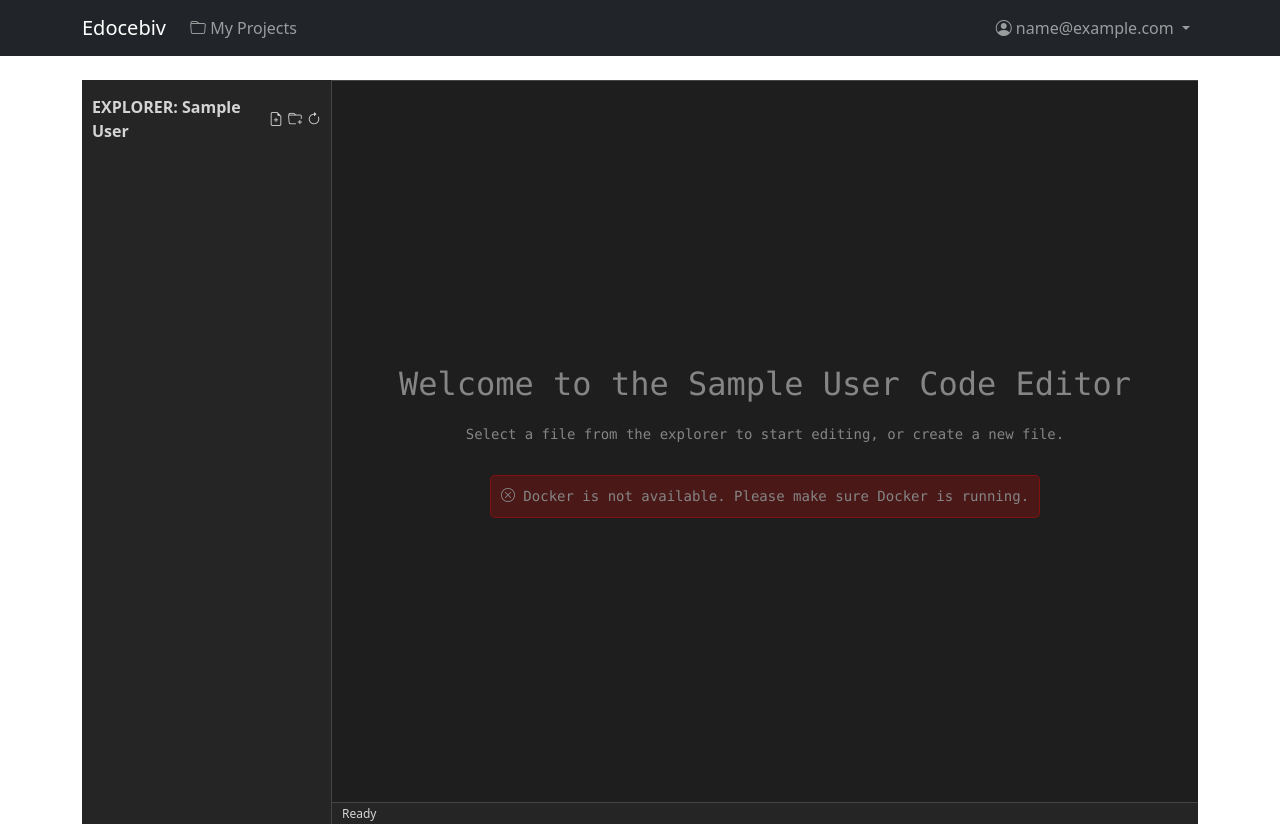
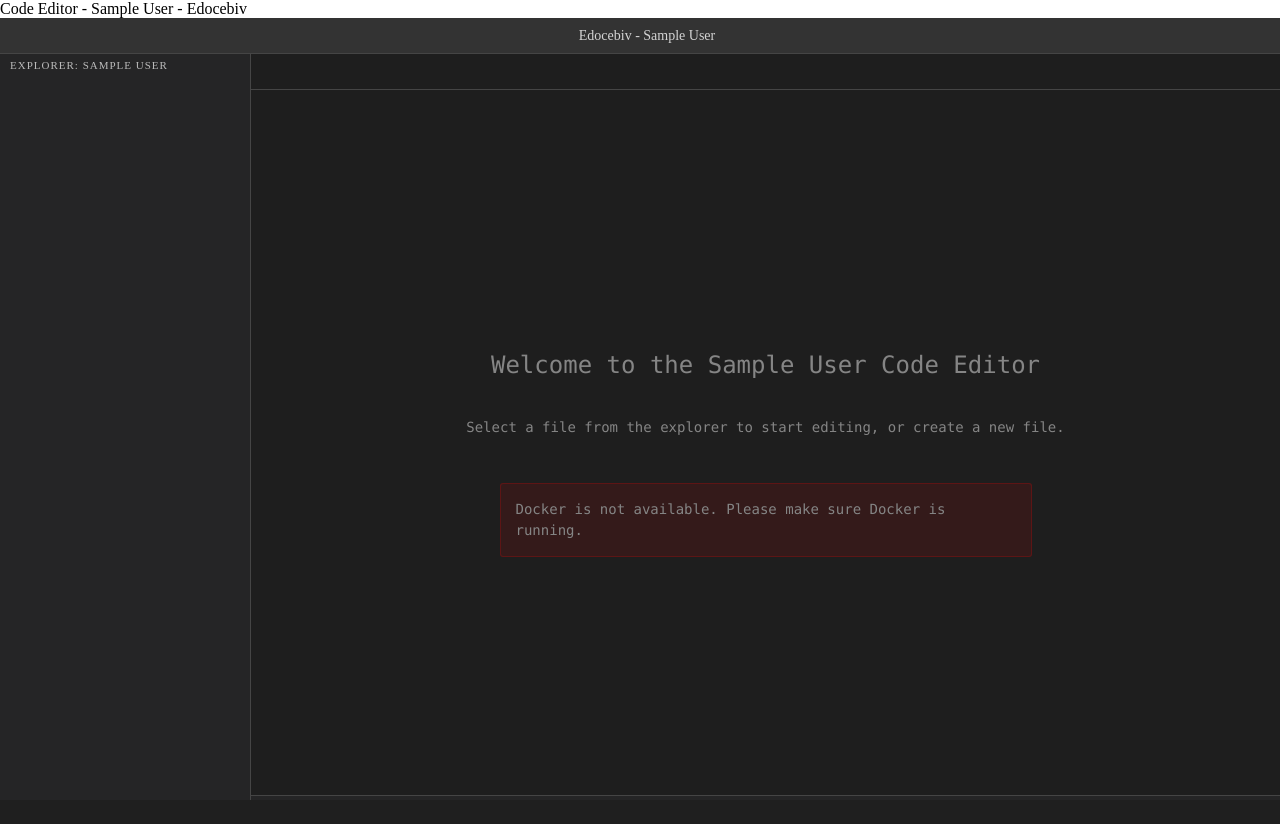
Before and after one commit to vibe-base/edocebiv, a Django app: page /users/projects/1/editor/ in a window 1280 px wide. After the commit the page ends 800 px from the top, so only its background shows below. Run offline with Django 5.2, Linux system fonts and the light colour scheme; a user stored in the database is signed in; tables that the repository leaves empty hold one stand-in row (values such as "Sample post").

Commit message:
Overall Layout: Removed the default navbar to create a full-screen editor experience Added a custom header with browser-like controls Created a two-panel layout with sidebar and editor area Ensured proper whitespace at the bottom of the page Header: Added a dark header bar with navigation controls Included project title in the center Added container status indicator Added user account icon File Explorer: Improved the file explorer styling to match VS Code Made the explorer header more subtle with uppercase text Improved file and folder icons Added proper spacing and sizing for items Editor Area: Styled the editor tabs to match VS Code Improved the editor area with proper padding and spacing Enhanced the welcome screen with better typography and spacing Added container status indicators with subtle styling Modals: Improved modal styling to match VS Code's dialog boxes Added proper borders, shadows, and spacing Enhanced form controls with better styling Made buttons match VS Code's button styling

```diff
--- a/templates/users/code_editor.html
+++ b/templates/users/code_editor.html
@@ -17,17 +15,73 @@
         --editor-active-line: #282828;
         --editor-widget-bg: #252526;
         --editor-widget-border: #454545;
+        --header-bg: #333333;
+        --tab-bg: #2d2d2d;
+        --tab-active-bg: #1e1e1e;
     }
 
-    body {
+    html, body {
+        margin: 0;
+        padding: 0;
+        height: 100%;
         overflow: hidden;
+    }
+
+    .navbar {
+        display: none; /* Hide the default navbar */
     }
 
     .editor-container {
         display: flex;
-        height: calc(100vh - 56px);
+        flex-direction: column;
+        height: 100vh;
         background-color: var(--editor-bg);
         color: var(--editor-text);
+    }
+
+    .editor-header {
+        background-color: var(--header-bg);
+        height: 35px;
+        display: flex;
+        align-items: center;
+        padding: 0 10px;
+        border-bottom: 1px solid var(--editor-widget-border);
+    }
+
+    .editor-header-left {
+        display: flex;
+        align-items: center;
+    }
+
+    .editor-header-center {
+        flex: 1;
+        text-align: center;
+        font-size: 14px;
+    }
+
+    .editor-header-right {
+        display: flex;
+        align-items: center;
+    }
+
+    .editor-header-button {
+        background: none;
+        border: none;
+        color: var(--editor-text);
+        cursor: pointer;
+        padding: 5px;
+        margin: 0 2px;
+        font-size: 14px;
+    }
+
+    .editor-header-button:hover {
+        color: white;
+    }
+
+    .editor-main {
+        display: flex;
+        flex: 1;
+        overflow: hidden;
     }
 
     .sidebar {
@@ -35,6 +89,7 @@
         background-color: var(--sidebar-bg);
         overflow-y: auto;
         border-right: 1px solid var(--editor-widget-border);
+        flex-shrink: 0;
     }
 
     .main-content {
@@ -46,12 +101,13 @@
 
     .editor {
         flex: 1;
-        padding: 10px;
         overflow: auto;
         font-family: 'Consolas', 'Monaco', 'Courier New', monospace;
         font-size: 14px;
         line-height: 1.5;
         tab-size: 4;
+        padding: 0;
+        position: relative;
     }
 
     .editor textarea {
@@ -83,15 +140,22 @@
     }
 
     .file-explorer {
-        padding: 10px 0;
+        padding: 0;
+        height: 100%;
+        display: flex;
+        flex-direction: column;
     }
 
     .file-explorer-header {
         padding: 5px 10px;
-        font-weight: bold;
+        font-weight: normal;
         display: flex;
         justify-content: space-between;
         align-items: center;
+        font-size: 11px;
+        text-transform: uppercase;
+        letter-spacing: 1px;
+        color: #bbbbbb;
     }
 
     .file-explorer-actions {
@@ -105,11 +169,16 @@
         color: var(--editor-text);
         cursor: pointer;
         padding: 0;
-        font-size: 14px;
+        font-size: 12px;
     }
 
     .file-explorer-actions button:hover {
         color: white;
+    }
+
+    #file-tree {
+        overflow-y: auto;
+        flex: 1;
     }
 
     .file-item {
@@ -154,39 +229,48 @@
     }
 
     .editor-tabs {
-        background-color: var(--sidebar-bg);
+        background-color: var(--editor-bg);
         display: flex;
         border-bottom: 1px solid var(--editor-widget-border);
         overflow-x: auto;
         white-space: nowrap;
+        height: 35px;
     }
 
     .editor-tab {
-        padding: 5px 10px;
-        background-color: var(--sidebar-item);
+        padding: 0 10px;
+        background-color: var(--tab-bg);
         border-right: 1px solid var(--editor-widget-border);
         cursor: pointer;
         display: flex;
         align-items: center;
         max-width: 150px;
+        height: 35px;
+        font-size: 13px;
     }
 
     .editor-tab.active {
-        background-color: var(--editor-bg);
+        background-color: var(--tab-active-bg);
+        border-top: 1px solid #007acc;
+        border-bottom: none;
     }
 
     .editor-tab i {
         margin-right: 5px;
+        font-size: 14px;
     }
 
     .editor-tab-name {
         overflow: hidden;
         text-overflow: ellipsis;
+        white-space: nowrap;
     }
 
     .editor-tab-close {
-        margin-left: 5px;
+        margin-left: 8px;
         opacity: 0.5;
+        font-size: 16px;
+        line-height: 1;
     }
 
     .editor-tab:hover .editor-tab-close {
@@ -200,37 +284,57 @@
         justify-content: center;
         height: 100%;
         color: var(--editor-line-number);
+        padding: 20px;
+        box-sizing: border-box;
     }
 
     .welcome-screen h2 {
         margin-bottom: 20px;
+        font-weight: normal;
+        font-size: 24px;
     }
 
     .welcome-screen p {
-        margin-bottom: 10px;
+        margin-bottom: 15px;
         max-width: 600px;
         text-align: center;
+        line-height: 1.5;
     }
 
     .container-status {
-        margin-top: 20px;
-        padding: 10px;
-        border-radius: 5px;
+        margin-top: 30px;
+        padding: 15px;
+        border-radius: 3px;
+        font-size: 14px;
+        max-width: 500px;
+        width: 100%;
     }
 
     .container-status.running {
-        background-color: rgba(0, 128, 0, 0.2);
-        border: 1px solid rgba(0, 128, 0, 0.3);
+        background-color: rgba(0, 128, 0, 0.1);
+        border: 1px solid rgba(0, 128, 0, 0.2);
     }
 
     .container-status.stopped {
-        background-color: rgba(128, 128, 128, 0.2);
-        border: 1px solid rgba(128, 128, 128, 0.3);
+        background-color: rgba(128, 128, 128, 0.1);
+        border: 1px solid rgba(128, 128, 128, 0.2);
     }
 
     .container-status.not-available {
-        background-color: rgba(255, 0, 0, 0.2);
-        border: 1px solid rgba(255, 0, 0, 0.3);
+        background-color: rgba(255, 0, 0, 0.1);
+        border: 1px solid rgba(255, 0, 0, 0.2);
+    }
+
+    .file-explorer-header {
+        padding: 5px 10px;
+        font-weight: normal;
+        display: flex;
+        justify-content: space-between;
+        align-items: center;
+        font-size: 11px;
+        text-transform: uppercase;
+        letter-spacing: 1px;
+        color: #bbbbbb;
     }
 
     /* Modal styles */
@@ -316,6 +441,39 @@
 
 {% block content %}
 <div class="editor-container">
+    <!-- Header with browser-like controls -->
+    <div class="editor-header">
+        <div class="editor-header-left">
+            <a href="{% url 'project_list' %}" class="editor-header-button" title="Back to Projects">
+                <i class="bi bi-arrow-left"></i>
+            </a>
+            <a href="{% url 'project_detail' project.pk %}" class="editor-header-button" title="Project Details">
+                <i class="bi bi-info-circle"></i>
+            </a>
+        </div>
+        <div class="editor-header-center">
+            Edocebiv - {{ project.title }}
+        </div>
+        <div class="editor-header-right">
+            {% if docker_available and project.has_container %}
+                {% if container_running %}
+                    <span class="editor-header-button" title="Container Running">
+                        <i class="bi bi-circle-fill text-success"></i>
+                    </span>
+                {% else %}
+                    <span class="editor-header-button" title="Container Stopped">
+                        <i class="bi bi-circle-fill text-secondary"></i>
+                    </span>
+                {% endif %}
+            {% endif %}
+            <span class="editor-header-button" title="Your Account">
+                <i class="bi bi-person-circle"></i>
+            </span>
+        </div>
+    </div>
+
+    <!-- Main editor area -->
+    <div class="editor-main">
         <!-- Sidebar with file explorer -->
         <div class="sidebar">
             <div class="file-explorer">
```
Also changed, not shown: other parts of templates/users/code_editor.html (+37 -10 lines). Lines whose indentation alone changed are shown as unchanged.
